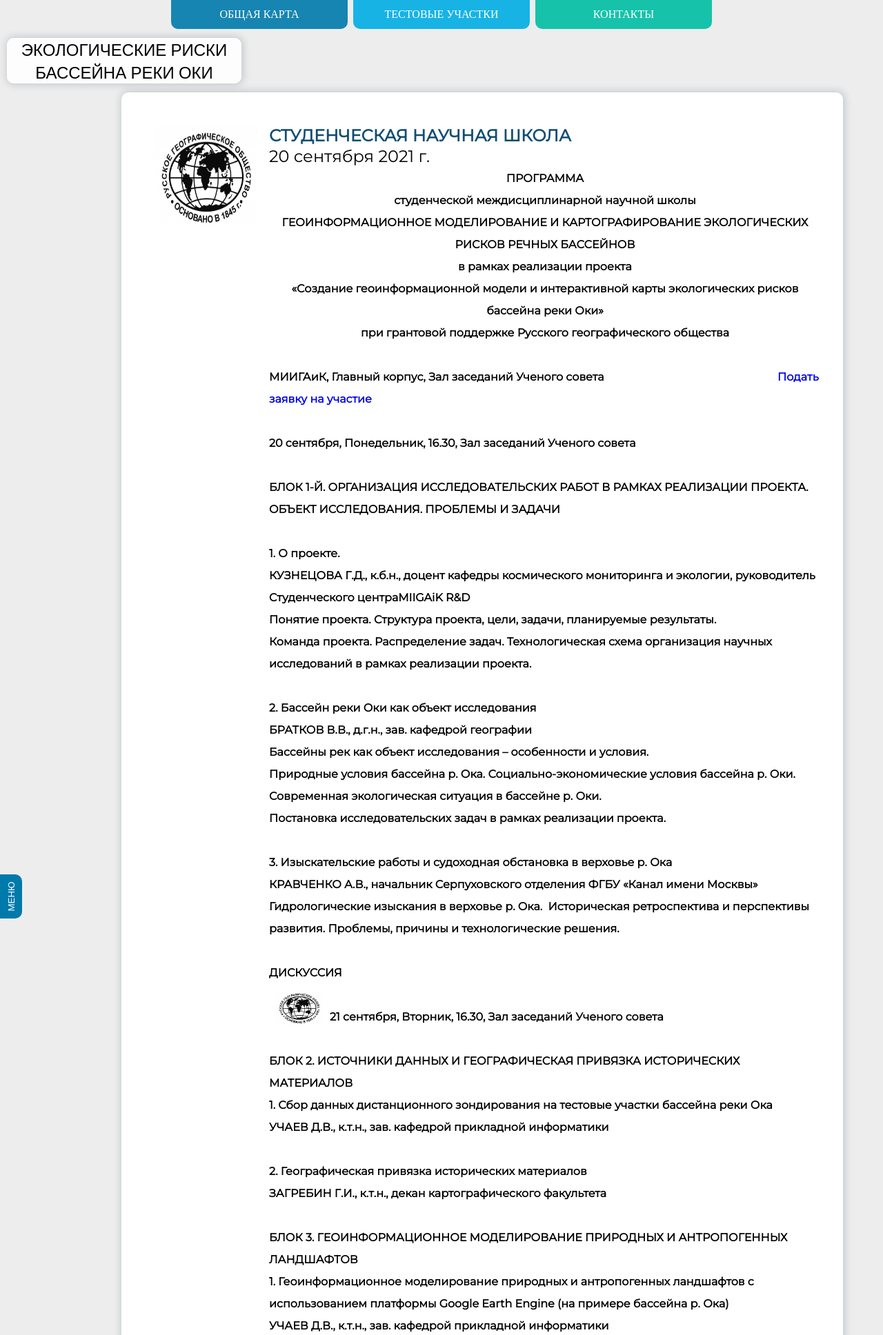
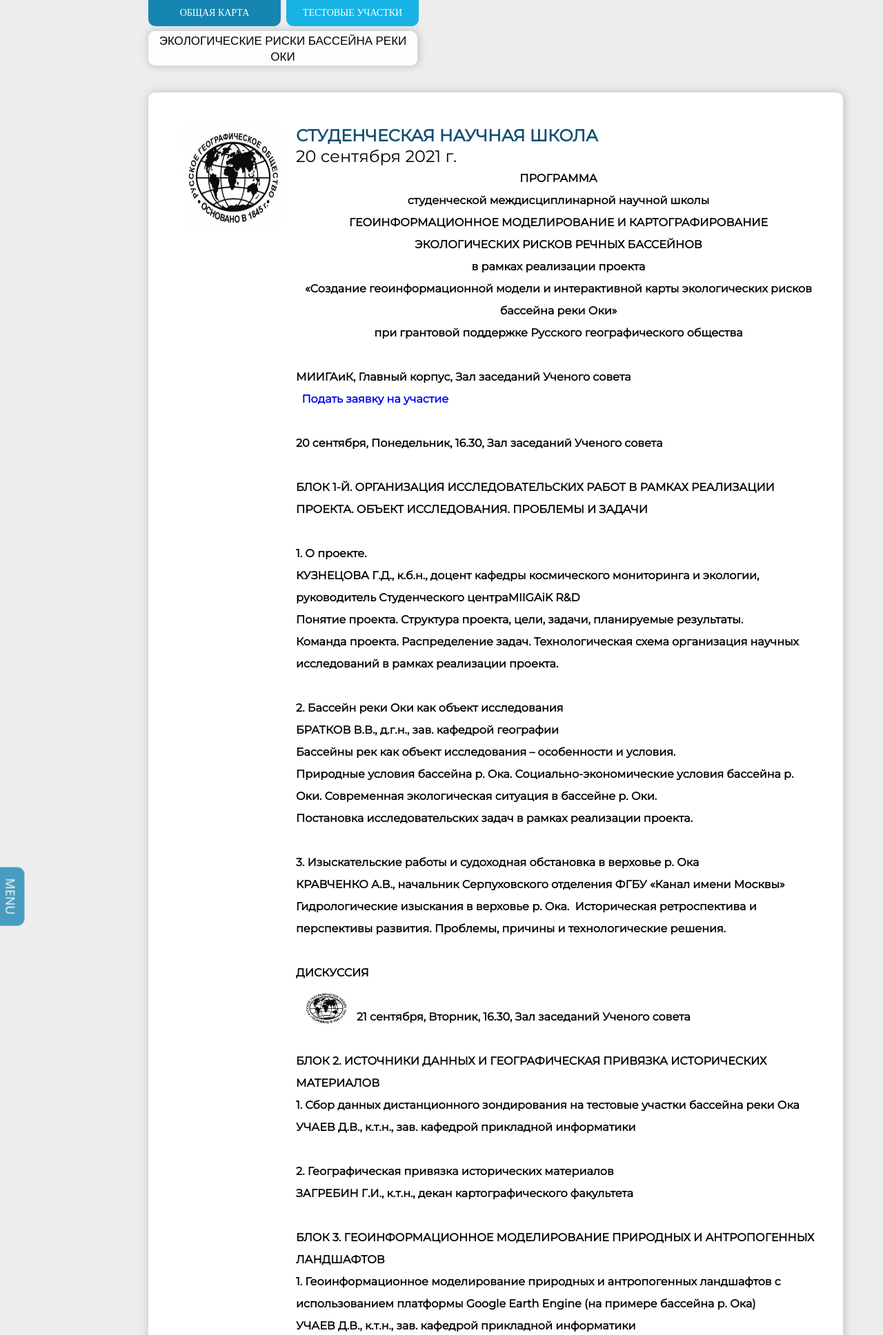
Before and after one commit to MiigaikUI/OKA_latest, a Django app: page /event/1 in a window 1280 px wide. Shown: the top 1936 px of the page at 69% size. Run offline with Django 4.2, Linux system fonts and the light colour scheme; data comes from the database, SQL or seed files in the repository; both versions use the stored data as it was after the commit; some libraries are stand-ins or nearby versions.

Commit message:
fix menu for galina blyta nahui

```diff
--- a/templates/Footer.html
+++ b/templates/Footer.html
@@ -3,20 +3,21 @@
         <div style="box-shadow:3px -8px 14px 1px rgba(34, 60, 80, 0.2);  ;width: 100%; height: 1px; background-color: rgba(34, 60, 80, 0.2); margin-top: 1rem; margin-bottom: 1rem;"></div>
 
         <div class="footer-container">
-            <div class="footer__row-left">
-                <img src="{% static 'MIIGAiK.png'%}" alt="" srcset="" class="footer__img">
+           <div class="footer__row-left">
+                <img src="{% static 'NavImg/MIIGAiK.svg'%}" alt="" srcset="" class="footer__img">
                 <div class="footer__text">
-                    Московский государственный университет
-                    геодезии и картографии
-
+                    Разработано Московским государственным университетом
+                    геодезии и картографии (МИИГАиК)
                 </div>
             </div>
+
             <div class="footer__row-right">
                 <img src="{% static 'RGS.png'%}" alt="" srcset="" class="footer__img">
                 <div class="footer__text">
-                    РГО
+                    При поддержке Русского Географического Общества
                 </div>
             </div>
+
         </div>
         <div class="footer__copyright">
            <strong>Copyright © 2022 MIIGAiK.</strong> Все права защищены.
--- a/templates/Menu.html
+++ b/templates/Menu.html
@@ -13,18 +13,23 @@
             <span>Тестовые участки</span>
         </div>
     </a>
-    <a href="{% url 'contact' %}" style="background-color: rgba(0,190,163,0.9)" class="top-link">
+    <!-- <a href="{% url 'map' %}" style="background-color: rgba(145, 145, 145, 0.9);" class="top-link">
+        <div class="top-menu__item custom">
+            <span>Контакты</span>
+        </div>
+    </a> -->
+    <!-- <a href="{% url 'contact' %}" style="background-color: rgba(0,190,163,0.9)" class="top-link">
         <div class="top-menu__item">
             <span>Контакты</span>
         </div>
-    </a>
+    </a> -->
 </div>
 
 </button>
 
 <div class="menu-block">
 
-    <div class="side-menu">
+    <!-- <div class="side-menu">
             <a href="{% url 'about' %}" >
                 <div class="side-menu-item">
                     <div class="div-animated">
@@ -82,7 +87,56 @@
                 </div>
             </div>
         </a>
+        </div> -->
+
+
+    <!-- <div class="btn-block"> <button onclick="menuOpen()" class="menu-open-button">МЕНЮ</button></div> -->
+    <div class="sidenav">
+        <div id="mySidenav" class="elementsSidenav">
+            <a href="{% url 'about' %}">
+                <div class="sidenavEl">
+                    <img src="{% static 'NavImg/about.png'%}" alt="" srcset="">
+                    <div class="sidenavElText">О проекте</div>
                 </div>
-
-    <div class="btn-block"> <button onclick="menuOpen()" class="menu-open-button">МЕНЮ</button></div>
+            </a>
+            <a href="{% url 'team' %}">
+                <div class="sidenavEl">
+                    <img src="{% static 'NavImg/team.png'%}" alt="" srcset="">
+                    <div class="sidenavElText">Команда</div>
                 </div>
+            </a>
+            <a href="{% url 'region' %}">
+                <div class="sidenavEl">
+                    <img src="{% static 'NavImg/region.png'%}" alt="" srcset="">
+                    <div class="sidenavElText">О регионе</div>
+                </div>
+            </a>
+            <a href="{% url 'results' %}">
+                <div class="sidenavEl">
+                    <img src="{% static 'NavImg/results.png'%}" alt="" srcset="">
+                    <div class="sidenavElText">Результаты</div>
+                </div>
+            </a>
+            <a href="{% url 'update' %}">
+                <div class="sidenavEl">
+                    <img src="{% static 'NavImg/anons.png'%}" alt="" srcset="">
+                    <div class="sidenavElText">Обновления</div>
+                </div>
+            </a> <a href="{% url 'event' %}">
+                <div class="sidenavEl">
+                    <img src="{% static 'NavImg/event.png'%}" alt="" srcset="">
+                    <div class="sidenavElText">Мероприятия</div>
+                </div>
+            </a> <a href="{% url 'archive' %}">
+                <div class="sidenavEl">
+                    <img src="{% static 'NavImg/archive.png'%}" alt="" srcset="">
+                    <div class="sidenavElText">Архив</div>
+                </div>
+            </a>
+        </div>
+        <div class="btnSidenav">
+            <a class="btn" onclick="menuOpen()">
+                MENU
+            </a>
+        </div>
+    </div>
--- a/templates/static/script.js
+++ b/templates/static/script.js
@@ -1,22 +1,10 @@
-const details = document.querySelectorAll("details");
 
-details.forEach((targetDetail) => {
-    targetDetail.addEventListener("click", () => {
-        // Close all the details that are not targetDetail.
-        details.forEach((detail) => {
-            if (detail !== targetDetail) {
-                detail.removeAttribute("open");
-            }
-        });
-    });
-});
+document.getElementById("mySidenav").style.width = "0";
 
 function menuOpen() {
-    var menuBLock = document.querySelector('.menu-block');
-    var menu = document.querySelectorAll(".side-menu");
-    var btn = document.querySelector(".menu-open-button");
-    menuBLock.classList.toggle('block-opened');
-    for (i = 0; i <= menu.length; i++) {
-        menu[i].classList.toggle("open");
-    }
+  if (document.getElementById("mySidenav").style.width == "180px") {
+    document.getElementById("mySidenav").style.width = "0";
+  } else {
+    document.getElementById("mySidenav").style.width = "180px";
+  }
 }
--- a/templates/static/style.css
+++ b/templates/static/style.css
@@ -15,16 +15,20 @@
 
     .logo {
         border-radius: 10px;
-        display: block;
+        display: flex;
+        align-items: center;
+        justify-content: center;
         position: absolute;
-        font-size: 24px;
+        text-align: center;
+        font-size: 17px;
         text-align: center;
         text-transform: uppercase;
-        margin-top: 55px;
-        margin-left: 10px;
-        width: 340px;
+        margin-top: 45px;
+        margin-left: 215px;
+        width: 390px;
         background-color: rgba(255, 255, 255, 0.9);
         font-weight: 500;
+        height: 50px;
         -moz-user-select: -moz-none;
         -o-user-select: none;
         -khtml-user-select: none;
@@ -77,7 +81,6 @@
         display: flex;
         margin-top: 1rem;
         margin-bottom: 1rem;
-        min-height: 250px;
         margin-left: 1rem;
     }
 
@@ -123,6 +126,84 @@
         }
     }
 
+    .sidenav {
+        height: 100vh;
+        position: absolute;
+        position: fixed;
+        display: flex;
+        flex-direction: row;
+    }
+    .sidenav .btnSidenav{
+        display: flex;
+        width: 30px;
+        height: 100%;
+        align-items: center;
+        align-content: center;
+        justify-content: center;
+    }
+
+    .btn{
+        margin-left: 5px;
+    }
+    .sidenav .btnSidenav .btn{
+        padding: 8px 16px 4px 16px;
+        background-color: rgb(0 122 171 / 70%);;
+        display: flex;
+        align-items: center;
+        align-content: center;
+        justify-content: center;
+        text-decoration: none;
+        font-size: 18px;
+        transform: rotate(90deg);
+        color: white;
+        border-top-left-radius: 10px;
+        border-top-right-radius: 10px;
+    }
+    .sidenav .elementsSidenav {
+        background-color: rgb(0 122 171 / 70%);;
+        height: 100%;
+        z-index: 1;
+        overflow-x: hidden;
+        overflow-y: hidden;
+        display: flex;
+        align-items: center;
+        align-content: center;
+        justify-content: center;
+        flex-direction: column;
+        text-decoration: none;
+        transition: 0.5s;
+    }
+    .sidenav .elementsSidenav a{
+        text-align: center;
+        width: 100%;
+        height: auto;
+        padding-top:6px;
+        padding-bottom:6px;
+        text-decoration: none;
+        font-size: 22px;
+        color: white;
+        display: block;
+        transition: 0.3s;
+        rotate: 45deg;
+    }
+
+    .sidenavEl{
+        display: flex;
+        flex-direction: column;
+    }
+
+    .sidenavElText{
+        white-space: nowrap;
+        align-self: center;
+        display: flex;
+
+    }
+    .sidenav img{
+        align-self: center;
+        width: 64px;
+        display: flex;
+    }
+/*
     .opened{
         transform: translateX(45%) translateY(35%);
 
@@ -315,13 +313,17 @@
         background-color: rgba(255, 255, 255, 0.3);
     }
 
+    .sidenavEl:hover{
+        background-color: rgba(255, 255, 255, 0.3);
+    }
+
     .top-menu {
         width: 100%;
         display: flex;
         flex-direction: row;
         position: absolute;
-        justify-content: center;
-        align-items: center;
+        justify-content: flex-start;
+        margin-left: 215px;
         gap: 0.5rem;
         flex-wrap: wrap;
     }
@@ -338,14 +340,14 @@
 
     .top-menu__item {
         display: flex;
-        min-width: 256px;
-        height: 42px;
+        min-width: 192px;
+        height: 38px;
         align-items: center;
         justify-content: center;
         font-family: SF UI Display;
         font-style: normal;
         font-weight: normal;
-        font-size: 16px;
+        font-size: 14px;
         color: rgba(255, 255, 255, 1);
         text-transform: uppercase;
     }
@@ -376,14 +378,13 @@
     /*анимация details*/
 
     .content-wrapper {
-        margin-left: 176px;
+        margin-left: 215px;
         margin-top: 134px;
         margin-right: 58px;
         margin-bottom: 58px;
     }
 
-    .content-heading {
-        text-align: center;
+    .content-heading{
         color: black;
         font-size: 2.5rem;
         line-height: 2.5rem;
```
Also changed, not shown: other parts of templates/static/style.css (+9 -88 lines), db.sqlite3, media/contact/Безымянный.png (added), media/contact/Безымянный_d8dcFNz.png (added), media/contact/Безымянный_mQopkCi.png (added), media/event/5582d255e6a4b0a13eeba51d194b413d.jpg (added), media/event/5582d255e6a4b0a13eeba51d194b413d_3S9wGpZ.jpg (added), media/event/5582d255e6a4b0a13eeba51d194b413d_ZjEKxnN.jpg (added), media/event/5582d255e6a4b0a13eeba51d194b413d_dpLjWIw.jpg (added), media/uploads/1090ede89b6d3194989751a3ab28581d.jpg (added), media/uploads/5582d255e6a4b0a13eeba51d194b413d.jpg (added), templates/static/NavImg/MIIGAiK.png (renamed from templates/static/MIIGAiK.png), templates/static/NavImg/MIIGAiK.svg (added). Lines whose indentation alone changed are shown as unchanged.
